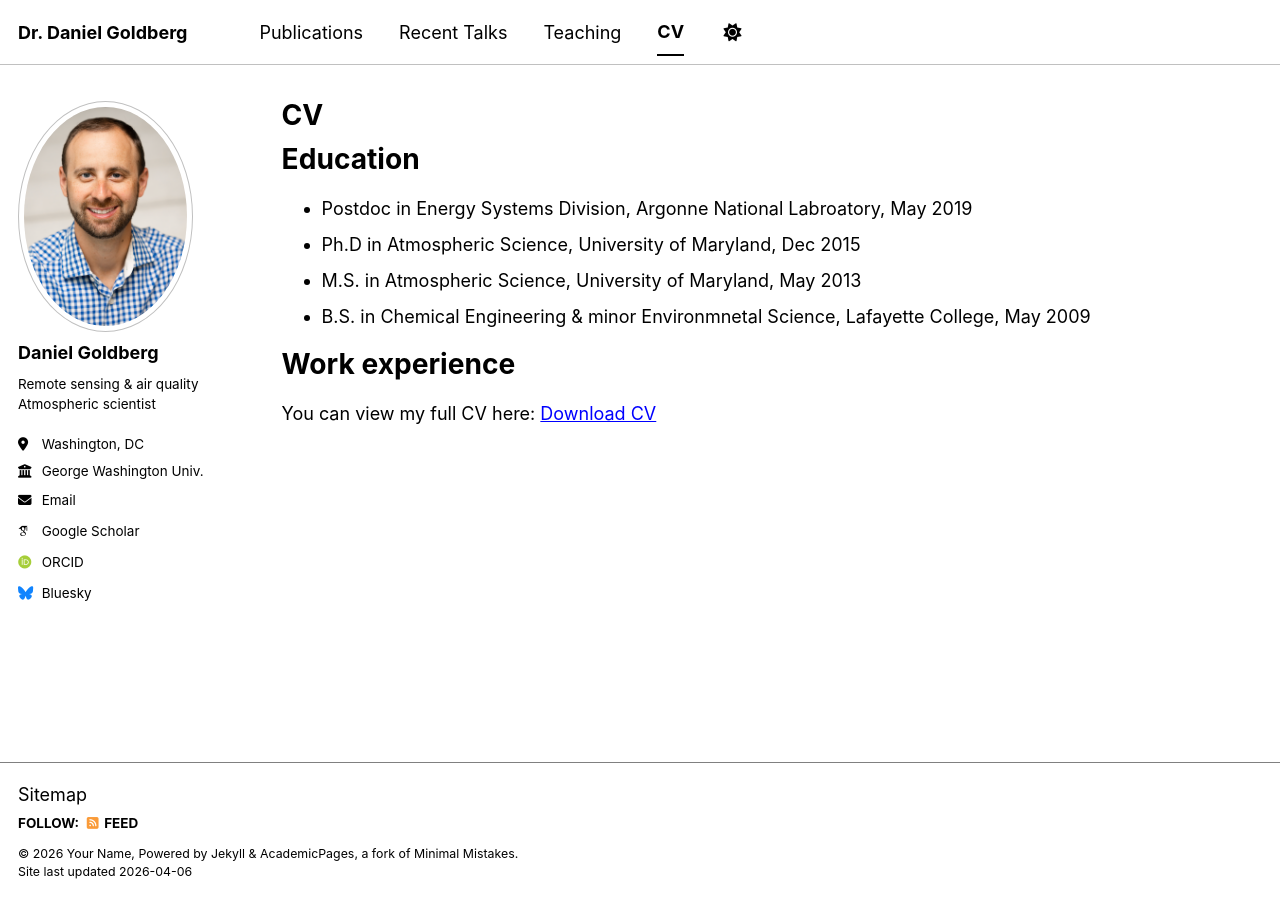
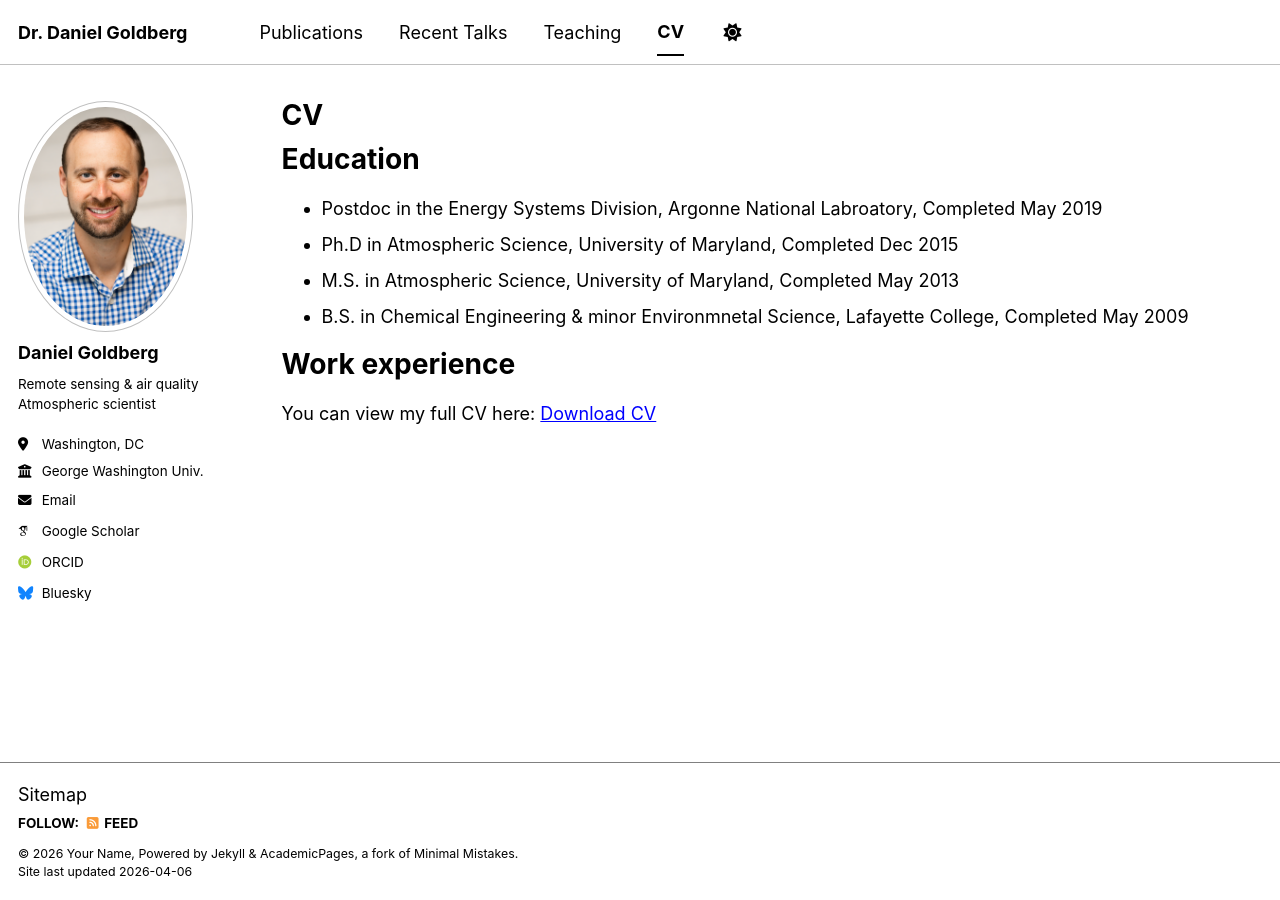
Before and after one commit to dgoldbergaq/dgoldbergaq.github.io, a Jekyll site: the page built from _pages/cv.md, in a window 1280 px wide. Built offline with Jekyll 4.4.1, drawn with Linux system fonts in a browser that asks for light colours; some web fonts are replaced; a script bundle is joined from its source files by our own code; library files that are not in the unit come from our copies.

Commit message:
Update education section with completion dates

```diff
--- a/_pages/cv.md
+++ b/_pages/cv.md
@@ -11,10 +11,10 @@ redirect_from:
 
 Education
 ======
-* Postdoc in Energy Systems Division, Argonne National Labroatory, May 2019
-* Ph.D in Atmospheric Science, University of Maryland, Dec 2015
-* M.S. in Atmospheric Science, University of Maryland, May 2013
-* B.S. in Chemical Engineering & minor Environmnetal Science, Lafayette College, May 2009
+* Postdoc in the Energy Systems Division, Argonne National Labroatory, Completed May 2019
+* Ph.D in Atmospheric Science, University of Maryland, Completed Dec 2015
+* M.S. in Atmospheric Science, University of Maryland, Completed May 2013
+* B.S. in Chemical Engineering & minor Environmnetal Science, Lafayette College, Completed May 2009
 
 Work experience
 ======
```
